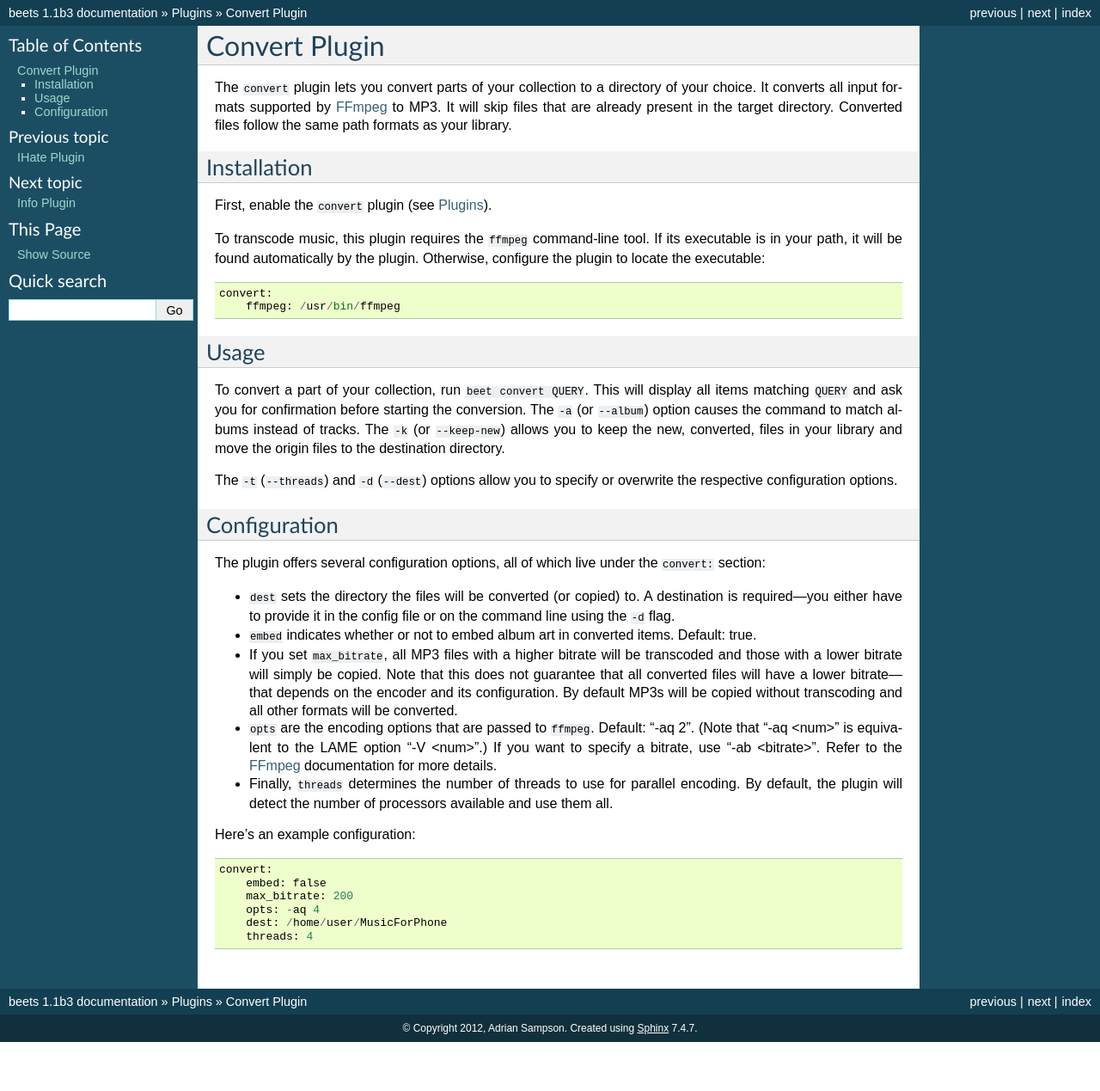
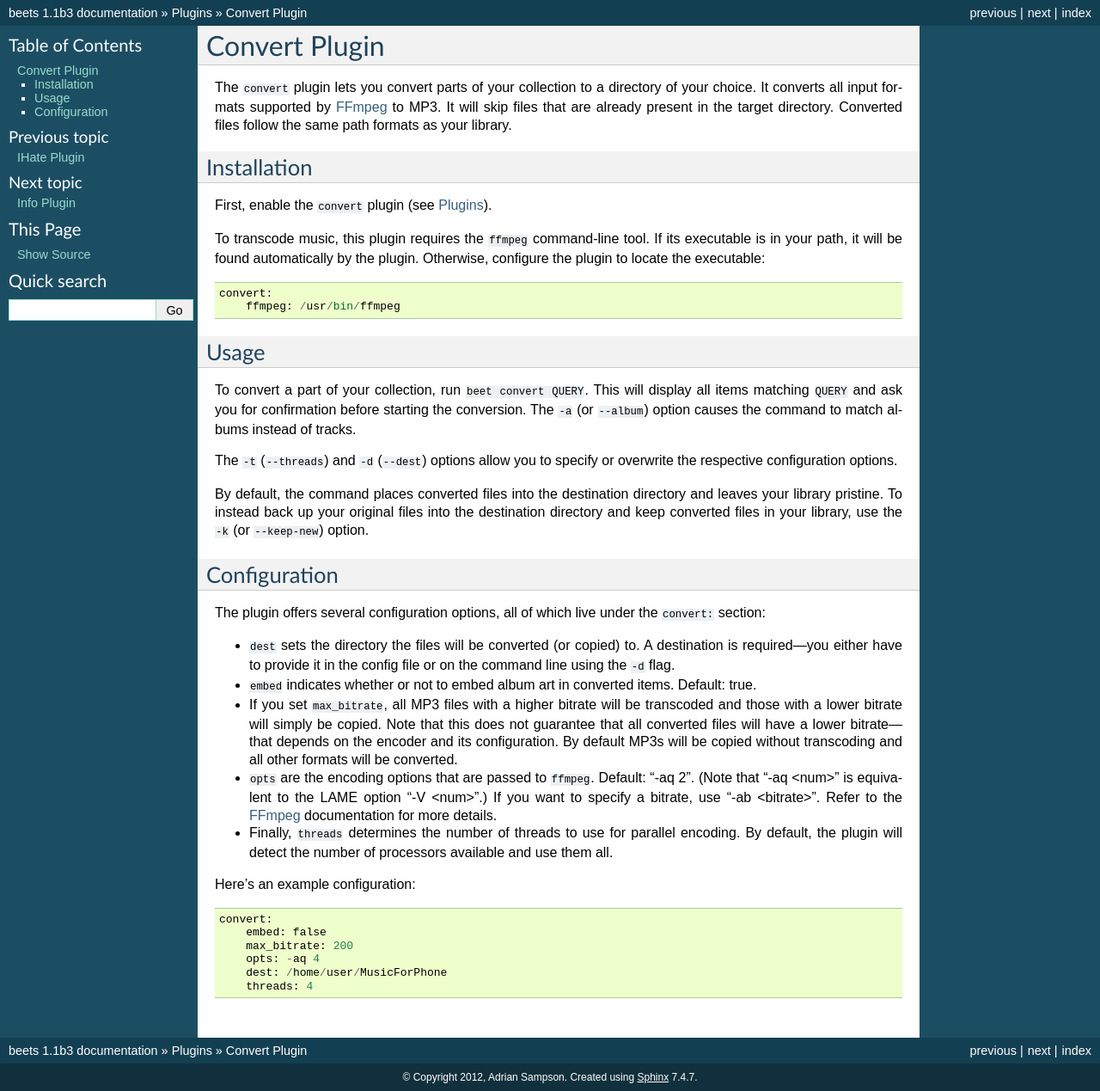
Before and after one commit to google-code-export/beets, a Sphinx documentation site: the page built from docs/plugins/convert.rst, in a window 1280 px wide. Shown: the whole page at 86% size. Built offline with Sphinx 7.4.7, drawn with Linux system fonts in a browser that asks for light colours; before the commit the page ends 1212 px from its top, so only the background shows below that.

Commit message:
changelog/cleanup/fixes for #209
The major functional change here is how files move around when in keep_new
mode. Now, files are first moved to the destination directory and then
copied/transcoded back into the library.

This avoids problems where naming conflicts could occur when transcoding from
MP3 to MP3 (and thus not changing the filename).

```diff
--- a/docs/changelog.rst
+++ b/docs/changelog.rst
@@ -22,6 +22,9 @@ Other stuff:
   track in MusicBrainz and updates your library to reflect it. This can help
   you easily correct errors that have been fixed in the MB database. Thanks to
   Jakob Schnitzer.
+* :doc:`/plugins/convert`: A new ``--keep-new`` option lets you store
+  transcoded files in your library while backing up the originals (instead of
+  vice-versa). Thanks to Lucas Duailibe.
 * :doc:`/plugins/echonest_tempo`: API errors now issue a warning instead of
   exiting with an exception. We also avoid an error when track metadata
   contains newlines.
--- a/docs/plugins/convert.rst
+++ b/docs/plugins/convert.rst
@@ -26,12 +26,16 @@ Usage
 To convert a part of your collection, run ``beet convert QUERY``. This
 will display all items matching ``QUERY`` and ask you for confirmation before
 starting the conversion. The ``-a`` (or ``--album``) option causes the command
-to match albums instead of tracks. The ``-k`` (or ``--keep-new``) allows you to
-keep the new, converted, files in your library and move the origin files to the
-destination directory.
+to match albums instead of tracks.
 
 The ``-t`` (``--threads``) and ``-d`` (``--dest``) options allow you to specify
 or overwrite the respective configuration options.
+
+By default, the command places converted files into the destination directory
+and leaves your library pristine. To instead back up your original files into
+the destination directory and keep converted files in your library, use the
+``-k`` (or ``--keep-new``) option.
+
 
 Configuration
 -------------
```
Also changed, not shown: 1 other file.
